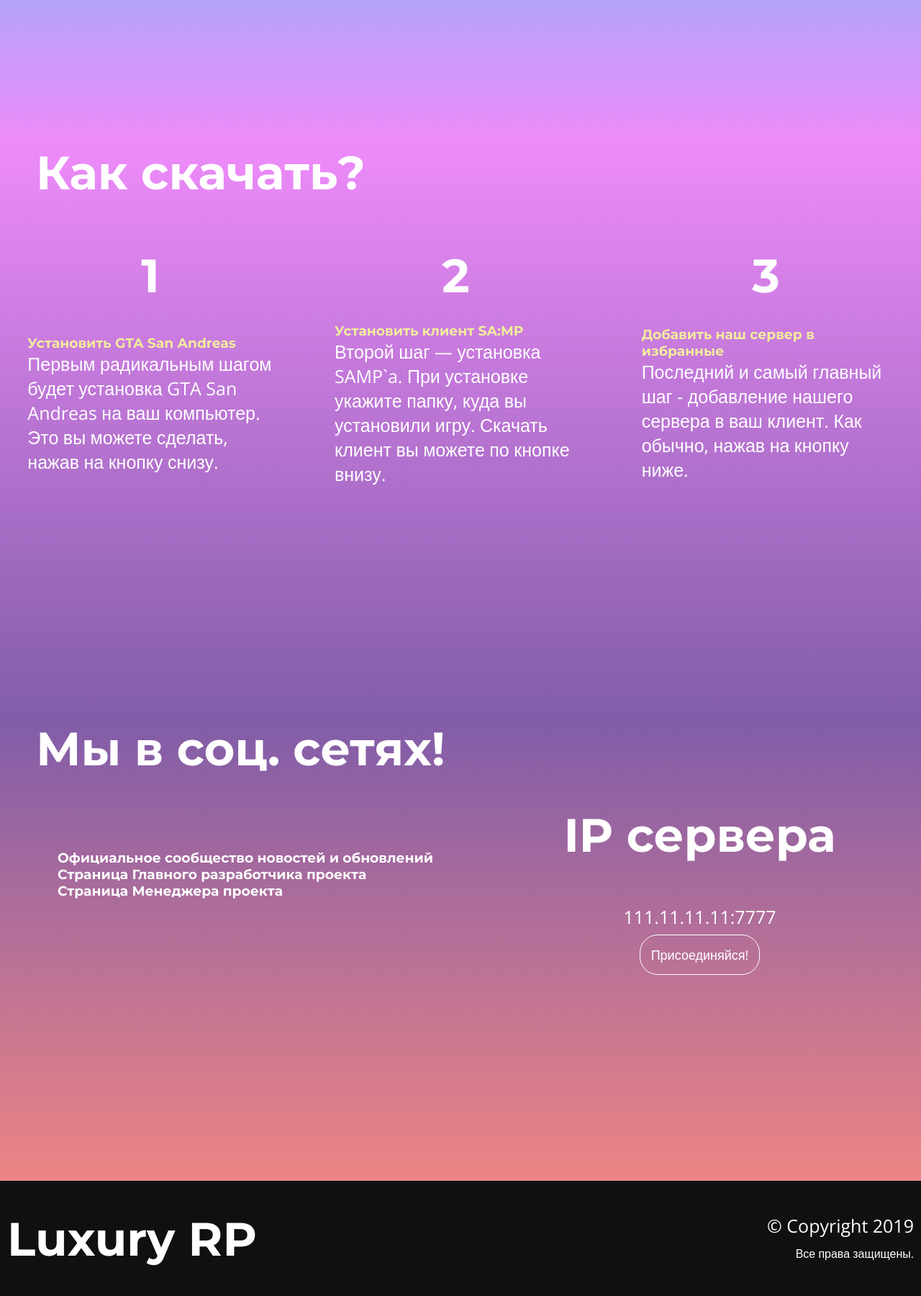
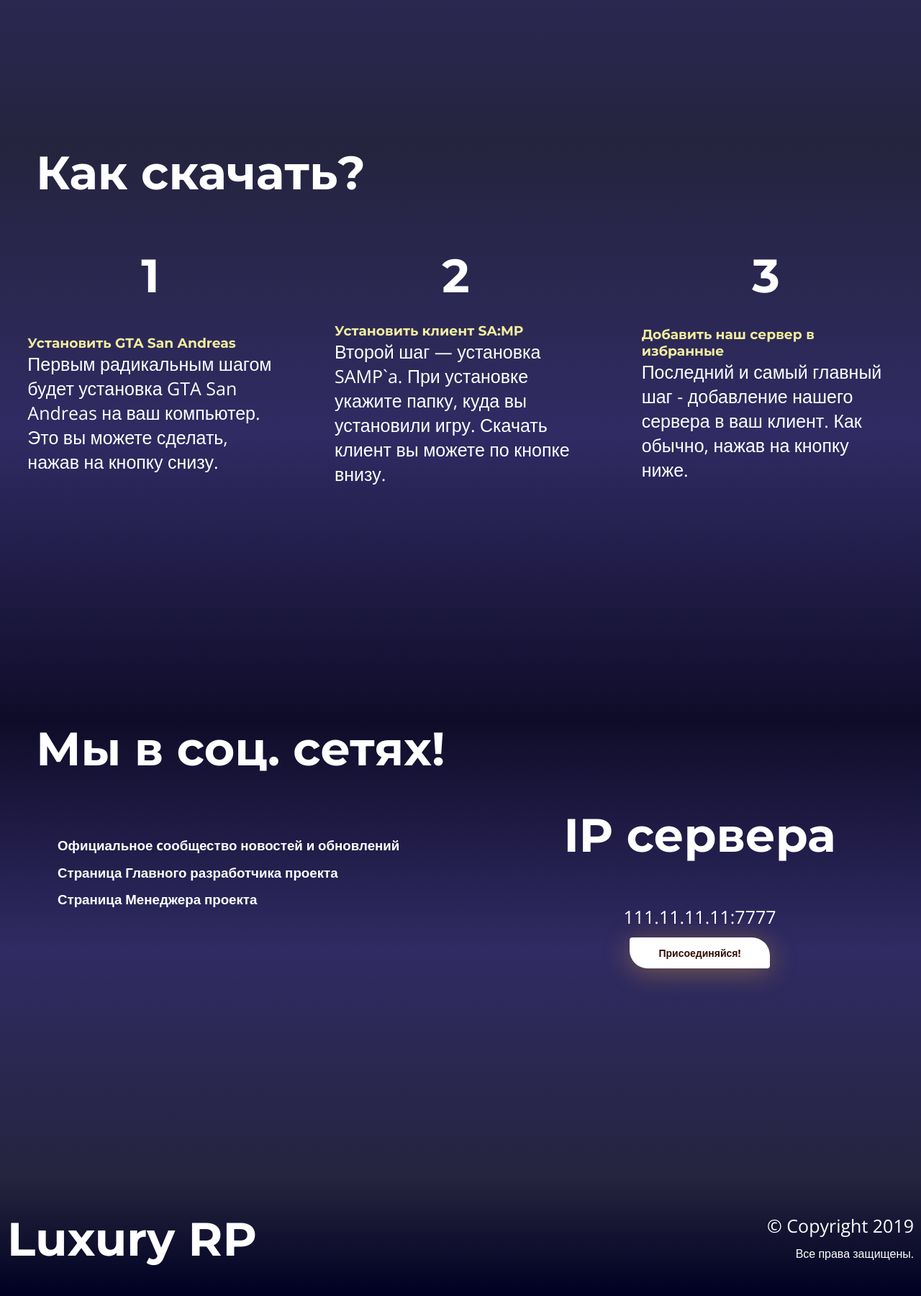
Before and after one commit to RomanKolobanov/luxuryproject, a PHP site: page /index.html in a window 1280 px wide. Shown: the part 1400-3200 px from the top of the page at 72% size. Run offline with PHP 8.4, Linux system fonts and the light colour scheme.

Commit message:
ver 0.9.5

```diff
--- a/css/stylesheet.css
+++ b/css/stylesheet.css
@@ -63,7 +63,7 @@ a:hover {
 
 .sectionone {
     background-color: #73cbf5;
-    background: linear-gradient(to top, #08eaf5, #644892);
+    background: linear-gradient(to top, #0f0c29, #302b63, #24243e);
 }
 
 .sectionone-nav {
@@ -86,9 +86,18 @@ a:hover {
 }
 
 .navbar-list a {
-    font-size: 20px;
+    font-size: 19px;
     color: #fff;
     margin: 5px 20px;
+    transition: all .3s ease-out;
+}
+
+.navbar-list a:hover {
+    font-size: 20px;
+}
+
+.donate:hover {
+    font-size: 24px !important;
 }
 
 .underline-text {
@@ -145,7 +154,7 @@ a:hover {
 
 .sectiontwo {
     background-color: #2cd4c9;
-    background: linear-gradient(to top, #db08f578, #08eaf5);
+    background: linear-gradient(to top, #24243e, #302b63, #0f0c29);
 }
 
 .sectiontwo-inner {
@@ -173,7 +182,7 @@ a:hover {
 /* sectionthree */
 
 .sectionthree {
-    background: linear-gradient(to top, #6b409ad9, #db08f578);
+    background: linear-gradient(to top, #0f0c29, #302b63, #24243e);
 
 }
 
@@ -200,7 +209,7 @@ a:hover {
 .social {
     width: 100%;
     height: 80vh;
-    background: linear-gradient(to top, #ea6f6fd9, #6b409ad9);
+    background: linear-gradient(to top, #24243e, #302b63, #0f0c29);
 }
 
 .sectionfooter {
@@ -209,7 +218,8 @@ a:hover {
     justify-content: space-between;
 
     height: 20vh;
-    background-color: #101012;
+    background: linear-gradient(to top, #002, #24243e);
+    /*background-color: #002;*/
     color: #fff !important;
     line-height: 1.4;
     padding: 0px 10px;
@@ -236,6 +246,11 @@ a:hover {
     display: flex;
     flex-direction: column;
     padding-left: 80px;
+    line-height: 2;
+}
+
+.social-inner h3 {
+    font-family: 'Open Sans', sans-serif;
 }
 
 .server-inner {
@@ -250,13 +265,18 @@ a:hover {
 }
 
 .btn-block {
-    padding: 15px;
-    border: 1px solid #fff;
-    border-radius: 25px;
-
+    background: #fff;
+    box-shadow: 0px 5px 35px rgba(255, 179, 46, 0.35);
+    border-radius: 4px 25px;
+    padding: 12px 40px;
+    font-style: normal;
+    font-weight: bold;
+    font-size: 14px;
+    outline: none !important;
+    color: #2E0B00;
+    border: none !important;
+    margin-bottom: 45px;
     font-family: 'Open Sans', sans-serif;
-    font-size: 18px;
-
     transition: all .5s ease-out;
 }
 
--- a/index.html
+++ b/index.html
@@ -26,7 +26,7 @@
             <div class="nav wow fadeInLeft" data-wow-duration="1.5s">
                 <ul class="navbar">
                     <li class="navbar-list"><a class="underline-text" href="https://vk.com/lux_samp">Мы в ВКонтакте</a></li>
-                    <li class="navbar-list"><a class="underline-text" href="#">Донат</a></li>
+                    <li class="navbar-list"><a class="underline-text donate" href="#">Донат</a></li>
                     <li class="navbar-list"><a class="underline-text" href="#">О нас</a></li>
 
                 </ul>
@@ -37,7 +37,7 @@
             <p>&mdash; надежность и грация!</p>
         </div>
         <div class="sectionone-arrow">
-                <a href="#blocktwo"><img class="arrow-down animated fadeInDown slower infinite" width="80" src="/image/lobby/angle-down.svg" alt=""></a>
+                <a href="#blocktwo"><img class="arrow-down animated fadeInDown slower infinite" width="80" src="/image/angle-down.svg" alt=""></a>
         </div>
     </div>
     <div class="section sectiontwo" id="blocktwo">
@@ -95,7 +95,7 @@
         <div class="server-inner">
             <h2>IP сервера</h2>
             <p>111.11.11.11:7777</p>
-            <a href="samp://111.11.11.11:7777" class="btn-block">Присоединяйся!</a>
+            <a href="samp://111.11.11.11:7777" class="btn-block" data-wow-delay="">Присоединяйся!</a>
         </div>
     </div>
     </div>
```
Also changed, not shown: image/angle-down.svg (added), image/logo.png.
